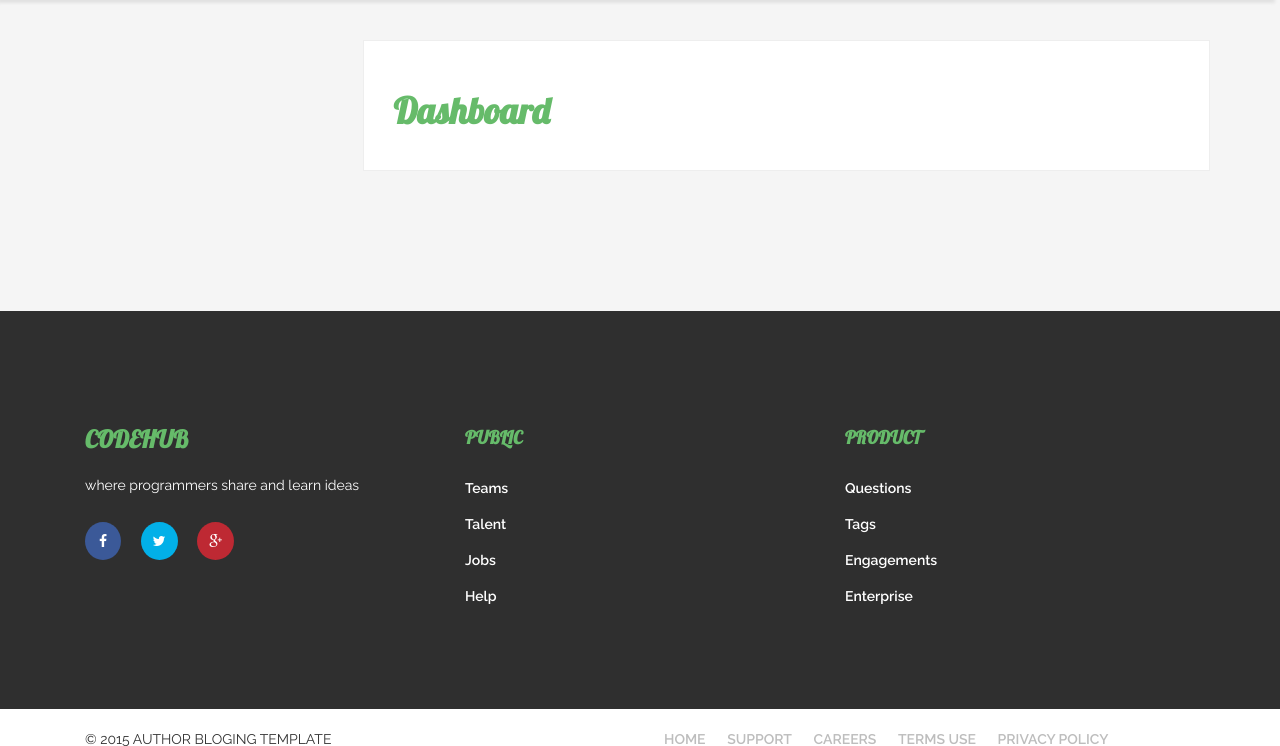
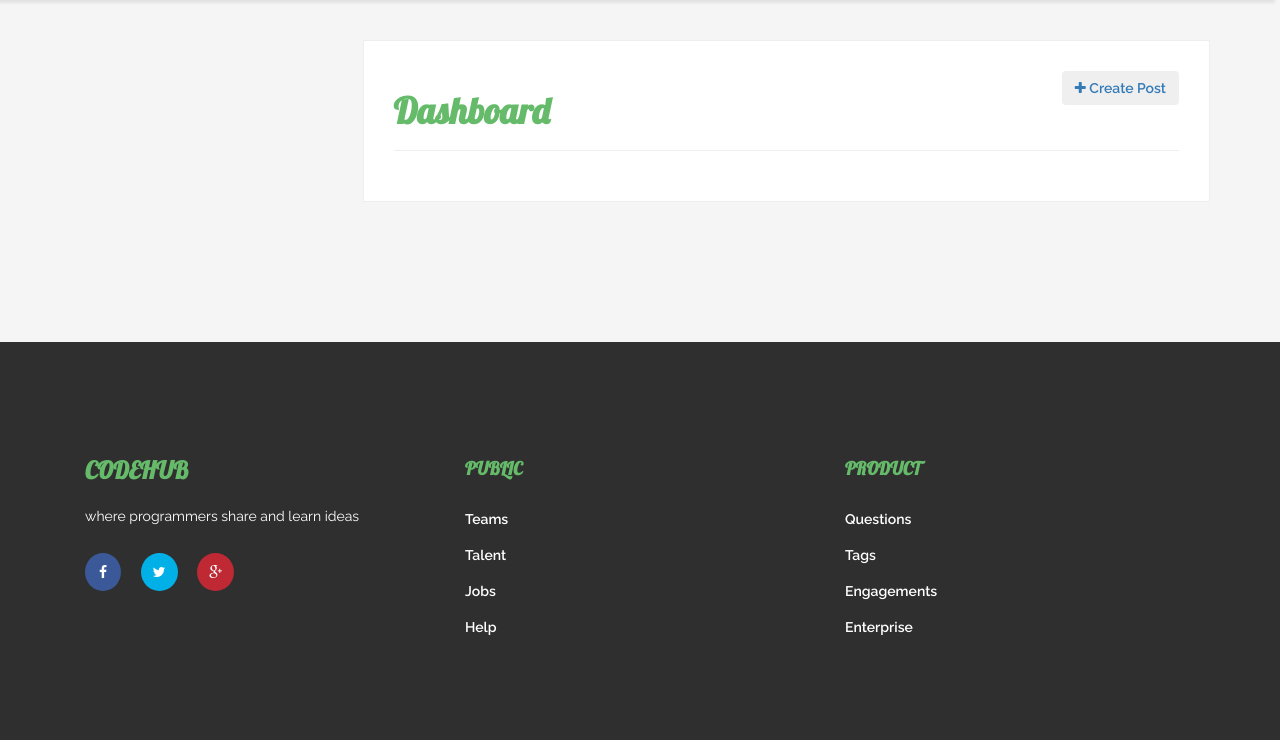
Before and after one commit to rolky/Codehub, a Django app: page /dashboard/ in a window 1280 px wide. Shown: the part 138-884 px from the top of the page. Run offline with Django 3.2, Linux system fonts and the light colour scheme; the visitor is signed in with stand-in values (Sample User, id 1); data that the repository does not hold is empty; some libraries are stand-ins or nearby versions.

Commit message:
Dashboard items

```diff
--- a/blog/templates/blog/dashboard.html
+++ b/blog/templates/blog/dashboard.html
@@ -1,5 +1,37 @@
 {% extends 'blog/layout.html' %}
 
 {% block content %}
-<h1>Dashboard</h1>
+<div>
+    <a href="{% url 'blog:create' %}">
+        <button class="btn pull-right">
+        <i class="fa fa-plus"></i>
+        Create Post
+        </button>
+    </a>
+</div>
+    <h1>Dashboard</h1>
+<hr>
+{% if posts %}
+<div class="table-responsive">
+
+        <table class="table">
+            {% for post in posts %}
+                <tr>
+                    <td>
+                       <strong>{{ post.title }}</strong>
+                    </td>
+                    <td>
+                        <a class="btn btn-warning" type="button">Edit</a>
+                    </td>
+                    <td>
+                        <a class="btn btn-danger" type="button">Delete</a>
+                    </td>
+                    <td>
+                        <a class="btn btn-primary" type="button">Publish</a>
+                    </td>
+                </tr>
+            {% endfor %}
+        </table>
+</div>
+{% endif %}
 {% endblock %}
--- a/blog/templates/blog/details.html
+++ b/blog/templates/blog/details.html
@@ -3,7 +3,7 @@
 {% block content %}
     {% if post %}
         <h2>{{ post.title }}</h2>
-        {{ post.text }}
+        {{ post.text | safe }}
         {{ post.published_date }}
     {% endif %}
 {% endblock %}
--- a/blog/views.py
+++ b/blog/views.py
@@ -27,7 +27,8 @@ def index(request):
 
 def dashboard(request):
     if request.user.is_authenticated:
-        return render(request, 'blog/dashboard.html')
+        posts = request.user.post_set.all()
+        return render(request, 'blog/dashboard.html', {'posts' : posts})
     else:
        return HttpResponseRedirect(reverse('blog:index'))
 
```
